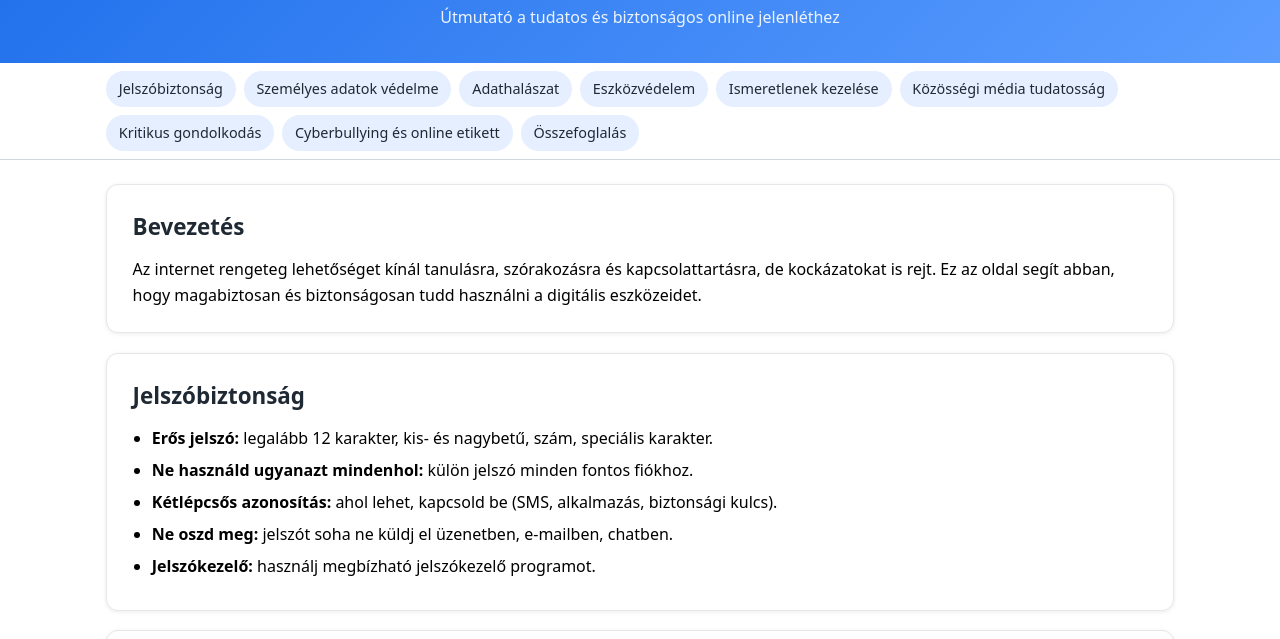
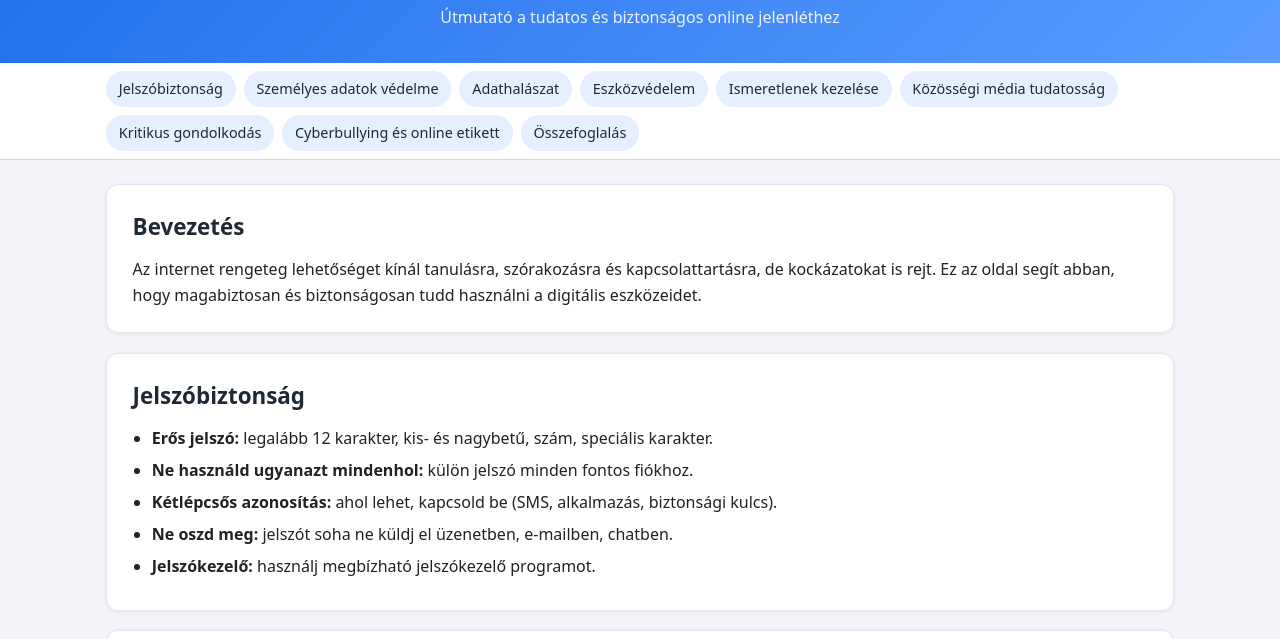
Before and after one commit to Laura100514/biztonsagosinternet., a plain HTML site: page index.html in a window 1280 px wide. Shown: the part 99-738 px from the top of the page. Drawn offline with Linux system fonts and the light colour scheme.

Commit message:
Refactor CSS styles for body and layout
Updated styles for body background and text color.

```diff
--- a/style.css
+++ b/style.css
@@ -8,8 +8,8 @@
 body {
     font-family: system-ui, -apple-system, BlinkMacSystemFont, "Segoe UI", sans-serif;
     line-height: 1.6;
-    background: green
-    color: green
+    background: #f3f5fb;
+    color: #222;
 }
 
 /* Fejléc */
```
